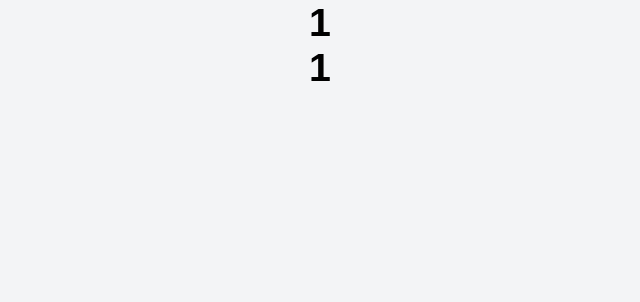
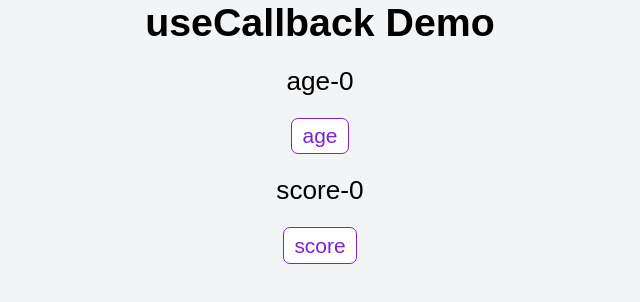
Before and after one commit to Soheiljafarnejad/React, a React (Create React App) app: page / in a window 1280 px wide. Shown: the top 302 px of the page, without its empty margins (320-960 px from the left). Built offline with nearby package versions, Linux system fonts and the light colour scheme.

Commit message:
useCallback Demo

```diff
--- a/src/App.js
+++ b/src/App.js
@@ -1,10 +1,10 @@
 import "./App.css";
-import ParentCom from "./optimization/ParentCom";
+import Parent from "./optimization/useCallback/Parent";
 
 const App = () => {
   return (
     <>
-      <ParentCom />
+      <Parent />
     </>
   );
 };
--- /dev/null
+++ b/src/optimization/useCallback/Button.js
@@ -0,0 +1,7 @@
+import React from "react";
+const Button = ({ title, onClick }) => {
+  console.log("Button -", title);
+  return <button onClick={onClick}>{title}</button>;
+};
+
+export default React.memo(Button);
--- /dev/null
+++ b/src/optimization/useCallback/Count.js
@@ -0,0 +1,12 @@
+import React from "react";
+
+const Count = ({ title, count }) => {
+  console.log("Count -", title);
+  return (
+    <p>
+      {title}-{count}
+    </p>
+  );
+};
+
+export default React.memo(Count);
--- /dev/null
+++ b/src/optimization/useCallback/Parent.js
@@ -0,0 +1,29 @@
+import { useState } from "react";
+import Button from "./Button";
+import Count from "./Count";
+import Title from "./Title";
+
+const Parent = () => {
+  const [age, setAge] = useState(0);
+  const [score, setScore] = useState(0);
+
+  const ageHandler = () => {
+    setAge(age + 1);
+  };
+
+  const sortHandler = () => {
+    setScore(score + 1);
+  };
+
+  return (
+    <section>
+      <Title title="useCallback Demo" />
+      <Count title="age" count={age} />
+      <Button title="age" onClick={ageHandler} />
+      <Count title="score" count={score} />
+      <Button title="score" onClick={sortHandler} />
+    </section>
+  );
+};
+
+export default Parent;
--- /dev/null
+++ b/src/optimization/useCallback/Title.js
@@ -0,0 +1,8 @@
+import React from "react";
+
+const Title = ({ title }) => {
+  console.log("Title component");
+  return <h1>{title}</h1>;
+};
+
+export default React.memo(Title);
```
